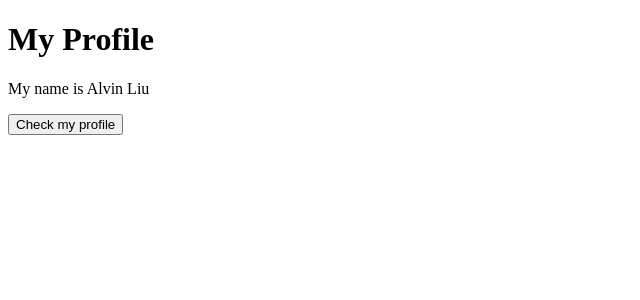
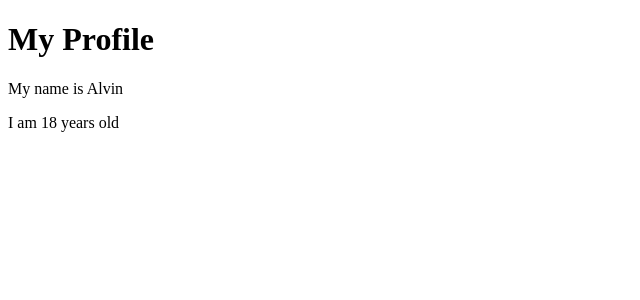
Before and after one commit to glitteryash/react, a React (Create React App) app: page / in a window 1280 px wide. Shown: the top 300 px of the page, without its empty margins (0-640 px from the left). Built offline with nearby package versions, Linux system fonts and the light colour scheme.

Commit message:
second commit

```diff
--- a/src/App.js
+++ b/src/App.js
@@ -1,5 +1,13 @@
-function App() {
-  return <div className="App"></div>;
-}
+import React from "react";
+
+const App = () => {
+  return (
+    <div>
+      <h1>My Profile</h1>
+      <p>My name is Alvin</p>
+      <p>I am 18 years old</p>
+    </div>
+  );
+};
 
 export default App;
--- /dev/null
+++ b/src/App_basic.js
@@ -0,0 +1,5 @@
+function App() {
+  return <div className="App"></div>;
+}
+
+export default App;
--- a/src/index.js
+++ b/src/index.js
@@ -1,30 +1,19 @@
 import React from "react";
-import ReactDOM from "react-dom";
+//import ReactDOM from "react-dom"; //React 18以前的寫法
+import ReactDOM from "react-dom/client";
+import App from "./App";
 
-// function App() {
-//   return React.createElement("div", null, [
-//     React.createElement(
-//       "h1",
-//       { style: { color: "red" } },
-//       "This is a new world"
-//     ),
-//     React.createElement("h2", null, "everyone is nice person"),
-//     React.createElement(
-//       "p",
-//       null,
-//       "Lorem ipsum dolor sit amet consectetur adipisicing elit. Dignissimos aliquam iure doloribus deserunt natus sint dicta ad dolor aperiam aspernatur."
-//     ),
-//   ]);
-// }
+//React 18以前的寫法
+// ReactDOM.render(
+//   <React.StrictMode>
+//     <App />
+//   </React.StrictMode>,
+//   document.querySelector("#root")
+// );
 
-function App() {
-  return (
-    <div>
-      <h1>My Profile</h1>
-      <p>My name is Alvin Liu</p>
-      <button>Check my profile</button>
-    </div>
-  );
-}
-
-ReactDOM.render(App(), document.querySelector("#root"));
+const root = ReactDOM.createRoot(document.querySelector("#root"));
+root.render(
+  <React.StrictMode>
+    <App />
+  </React.StrictMode>
+);
```
Also changed, not shown: src/index_basic.js (added, +30 -0 lines).
